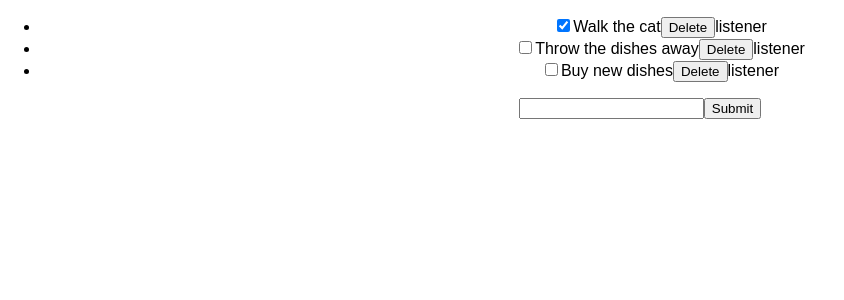
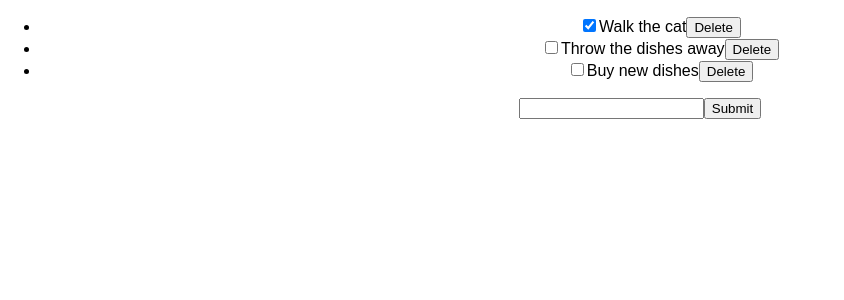
Before and after one commit to enigmatic-groot/intro-to-react, a React (Create React App) app in the folder react-to-do/: page / in a window 1280 px wide. Shown: the top 300 px of the page, without its empty margins (0-844 px from the left). Built offline with nearby package versions, Linux system fonts and the light colour scheme.

Commit message:
assigment---8---react-To-Do---Events---Delete

```diff
--- a/react-to-do/src/App.js
+++ b/react-to-do/src/App.js
@@ -65,7 +65,6 @@ class App extends Component {
         {/*handleSubmit method*/}
         <form onSubmit={e => this.handleSubmit(e)}>
           {" "}
-          {/*Add onChange event listener and arrow function that accepts e and calls this.handleChange, passig it the e  arguement.*/}
           <input
             type="text"
             value={this.state.newTodoDescription}
--- a/react-to-do/src/components/ToDo.js
+++ b/react-to-do/src/components/ToDo.js
@@ -5,7 +5,6 @@ class ToDo extends Component {
     return (
       <li>
         {" "}
-        {/* Event listener calls Anonymous function and Anonymous function pasess the index to modify*/}
         <input
           type="checkbox"
           checked={this.props.isCompleted}
@@ -13,7 +12,6 @@ class ToDo extends Component {
         />
         <span>{this.props.description}</span>
         <button onClick={this.props.deleteTodo}>Delete</button>
-        listener
       </li>
     );
   }
```
